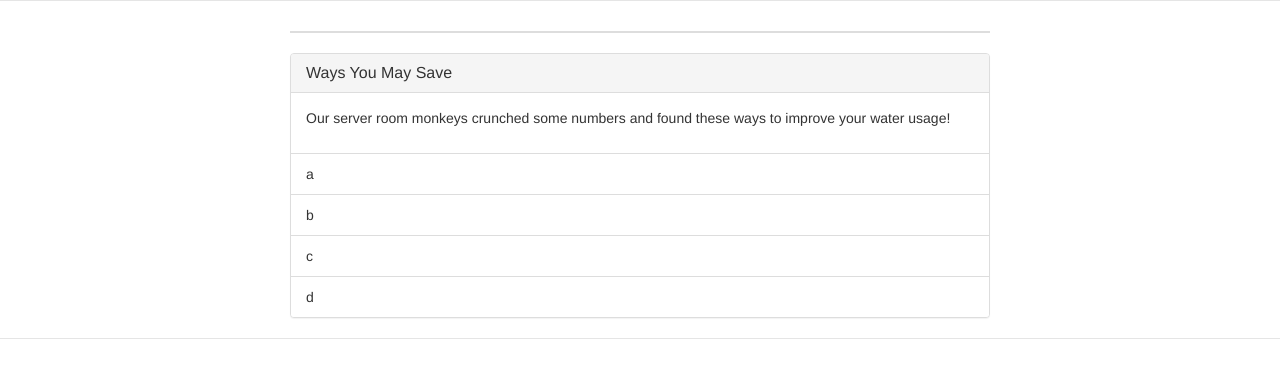
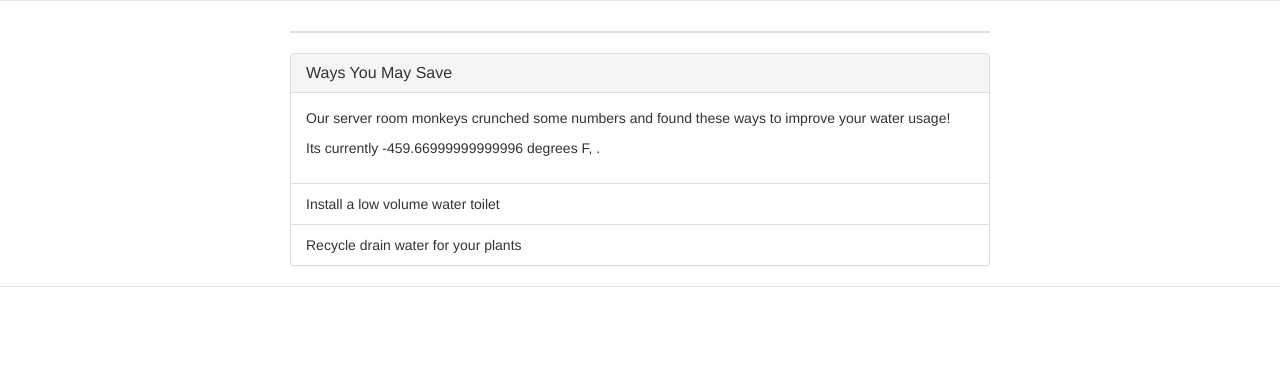
Before and after one commit to DarinM223/water-hackathon-repo, a website: page app/index.html in a window 1280 px wide. Drawn offline with nearby package versions, Linux system fonts and the light colour scheme; some packages are replaced by stand-ins of ours; files that its build step writes are made by us from their sources; no server answers.

Commit message:
add string lib

```diff
--- a/app/scripts/directives/recommendations.js
+++ b/app/scripts/directives/recommendations.js
@@ -1,11 +1,39 @@
 'use strict';
+
+var recList = [
+              "Install a water aerator and flow restrictors",
+              "Install a low volume water toilet",
+              "Stop washing your car",
+              "Keep your lawn watering to only twice a week",
+              "Call a plumber to fix your water leak",
+              "Recycle drain water for your plants",
+              "Please stop washing your driveway",
+              "Lower your shower time to 10min a day",
+              "Insulate your water pipes!",
+              "Install a shutoff valve to your hose",
+              "Solar outdoor lighting is maintenance-free, and after initial costs, the lights are free to run.",
+              "The energy in an average one day hurricane could power the United States for three years.",
+              "The record for the most snowfall from a single storm in the U.S. belongs to Mt. Shasta, California, where 189 inches fell from Feb. 13-19, 1959.",
+              "Santa Ana Wind. In southern California, a weather condition in which strong, hot, dust-bearing winds descend to the Pacific Coast around Los Angeles from inland desert regions.",
+              "Although the wind may be a nuisance to some, it can serve as an important source of power. In California, some 16,000 windmills provide 1% of the state’s electric power–enough to service 300,000 homes.",
+              "California relies heavily on snowpack each winter to resupply surface water streams and lakes.",
+              "California uses hidden water supplies beneath the surface in aquifers, or groundwater, are drilled to make up the shortfall.",
+              "When California faced a major drought in the late 1970s, fewer than 20 million people lived in the state. Now nearly 40 million live there."
+            ];
+var finalRecs = [];
+for(var i = 0; i < recList.length; i++) {
+    if(Math.random() < 0.15) {
+      finalRecs.push(recList[i]);
+    }
+}
+
 
 angular.module('angularApp')
   .directive('recommendations', function($http) {
     return {
         restrict: 'E',
         link: function(scope, element, attrs) {
-          scope.recommendations = ["a","b","c","d"];
+          scope.recommendations = finalRecs;
           scope.weather = {};
           $http.get('http://api.openweathermap.org/data/2.5/weather?id=5381396').
             then(function(response) {
--- a/app/views/recommendations-widget.html
+++ b/app/views/recommendations-widget.html
@@ -2,8 +2,9 @@
   <div class="panel-heading">
     <h3 id="rectitle" class="panel-title">Ways You May Save</h3>
   </div>
-  <div class="panel-body">
+  <div class="panel-body"> {{b}}
     <p>Our server room monkeys crunched some numbers and found these ways to improve your water usage!</p>
+    <p>Its currently {{ (weather.main.temp - 273.15) * 1.8 + 32}} degrees F, {{ weather.weather[0].description}}.
   </div>
   <ul id="reclist" class="list-group">
     <li class="list-group-item "ng-repeat="n in recommendations">
```
